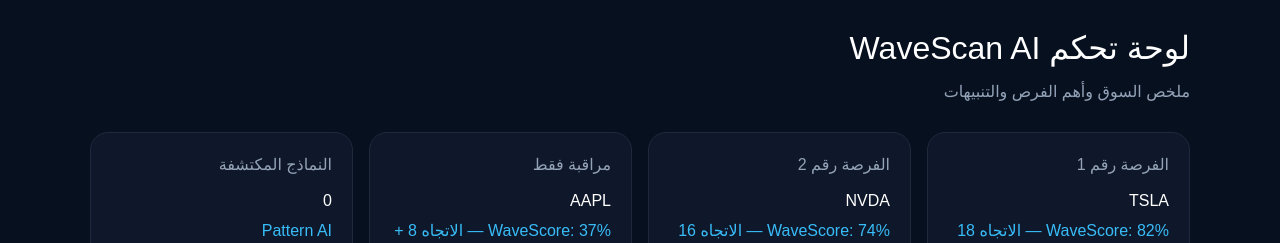
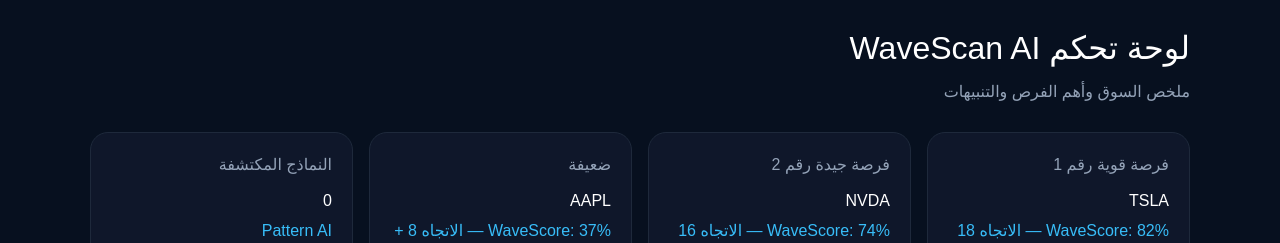
Before and after one commit to wavescan-ai/wavescan-ai, a Next.js app: page /dashboard in a window 1280 px wide. Shown: the top 243 px of the page. Built offline with nearby package versions, Linux system fonts and the light colour scheme.

Commit message:
Add opportunity strength labels

```diff
--- a/src/app/dashboard/page.tsx
+++ b/src/app/dashboard/page.tsx
@@ -41,7 +41,15 @@
               padding: "20px",
             }}
           >
-            <div style={{ color: "#94a3b8" }}>{item.score >= 50 ? `الفرصة رقم ${index + 1}` : "مراقبة فقط"}</div>
+            <div style={{ color: "#94a3b8" }}>
+              {item.score >= 80
+                ? `فرصة قوية رقم ${index + 1}`
+                : item.score >= 60
+                ? `فرصة جيدة رقم ${index + 1}`
+                : item.score >= 40
+                ? "مراقبة"
+                : "ضعيفة"}
+            </div>
             <h2 style={{ margin: "12px 0 6px" }}>{item.symbol}</h2>
             <div style={{ color: "#38bdf8" }}>
               WaveScore: {item.score}% — {item.reasons.join(" + ")}
```
